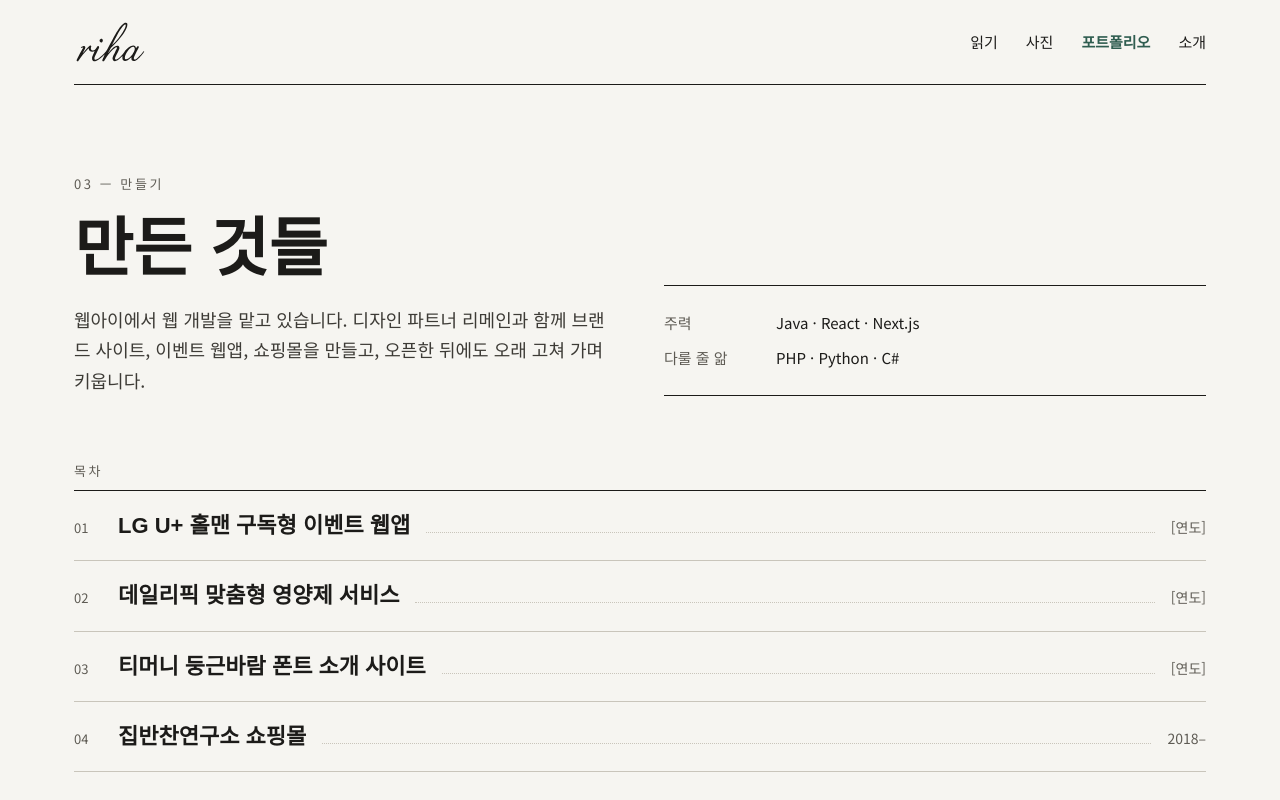
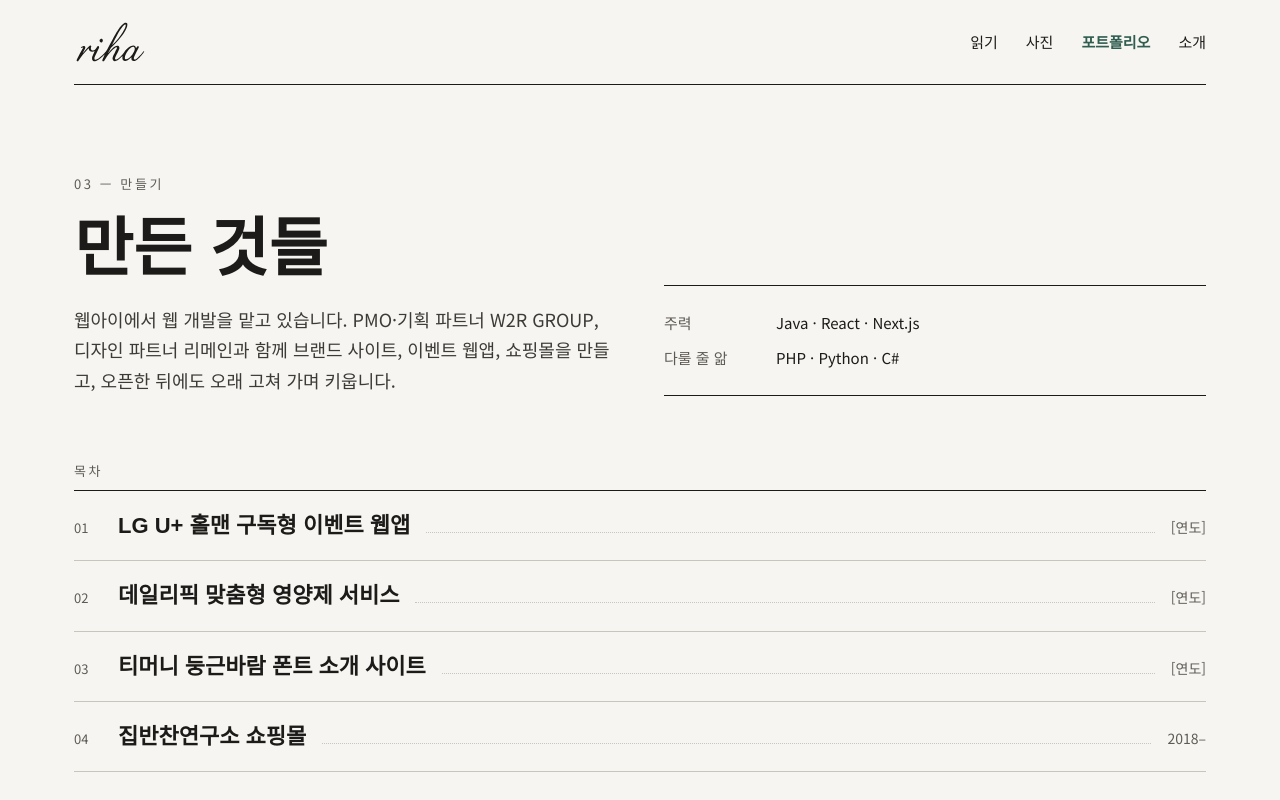
Before and after one commit to poonsu9na/riha-web, a Next.js app: page /works in a window 1280 px wide. Shown: the top 800 px of the page. Built offline with nearby package versions, Linux system fonts and the light colour scheme; a web font is replaced by a local one.

Commit message:
🎨 Design: 포트폴리오 소개 문구에 PMO·기획 파트너 W2R GROUP 추가
"PMO·기획 파트너 W2R GROUP, 디자인 파트너 리메인과 함께 …" 로
함께 일하는 파트너를 모두 소개하도록 수정했다.

```diff
--- a/src/content/site.ts
+++ b/src/content/site.ts
@@ -3,7 +3,7 @@ export const site = {
   url: "https://riha.kr",
   domain: "riha.kr",
   description: "읽고, 찍고, 만드는 사람의 기록",
-  intro: "웹아이에서 웹 개발을 맡고 있습니다. 디자인 파트너 리메인과 함께 브랜드 사이트, 이벤트 웹앱, 쇼핑몰을 만들고, 오픈한 뒤에도 오래 고쳐 가며 키웁니다.",
+  intro: "웹아이에서 웹 개발을 맡고 있습니다. PMO·기획 파트너 W2R GROUP, 디자인 파트너 리메인과 함께 브랜드 사이트, 이벤트 웹앱, 쇼핑몰을 만들고, 오픈한 뒤에도 오래 고쳐 가며 키웁니다.",
   email: "yh@webi.kr",
   links: [
     { label: "Threads", href: "https://www.threads.com/@l.riha_" },
```
